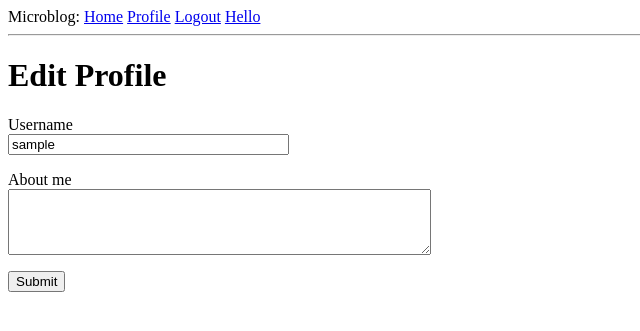
After one commit to Kefir4ic/flask_training, a Flask app: page /edit_profile in a window 1280 px wide. The commit adds this page. Shown: the top 331 px of the page, without its empty margins (0-640 px from the left). Run offline with Flask 2, Linux system fonts and the light colour scheme; the visitor is signed in with stand-in values (Sample User, id 1); data comes from the database, SQL or seed files in the repository; both versions use the stored data as it was after the commit.

Commit message:
Добавление формы для редактирования профиля, а также реализован скрипт редактирваония профиля

```diff
--- a/app/forms.py
+++ b/app/forms.py
@@ -3,6 +3,8 @@ from flask_wtf import FlaskForm
 from wtforms import StringField, PasswordField, BooleanField, SubmitField
 from wtforms.validators import ValidationError, DataRequired, Email, EqualTo
 from app.models import User
+from wtforms import StringField, TextAreaField, SubmitField
+from wtforms.validators import DataRequired, Length
 
 
 # валидация формы входа в систему
@@ -36,3 +38,12 @@ class RegistrationForm(FlaskForm):
         user = User.query.filter_by(email=email.data).first()
         if user is not None:
             raise ValidationError('Please use a different email address.')
+
+
+# создание формы для редактирования профиля пользователя
+class EditProfileForm(FlaskForm):
+    # можем поменять имя пользователя
+    username = StringField('Username', validators=[DataRequired()])
+    # можем поменять  нформацию о пользователе
+    about_me = TextAreaField('About me', validators=[Length(min=0, max=140)])
+    submit = SubmitField('Submit')
--- a/app/routes.py
+++ b/app/routes.py
@@ -12,6 +12,7 @@ from app.forms import LoginForm
 from app.forms import RegistrationForm
 from app import db
 from datetime import datetime
+from app.forms import EditProfileForm
 
 
 
@@ -139,3 +140,30 @@ def before_request():
         # устанавливаем текущее время в нужное поле
         current_user.last_seen = datetime.utcnow()
         db.session.commit()
+
+
+# функция для доступа к форме редактирования пользователя
+@app.route('/edit_profile', methods=['GET', 'POST'])
+# доступ только у вошедшего пользователя
+@login_required
+def edit_profile():
+    # создает экземпляр формы
+    form = EditProfileForm()
+    # проверяем, нажата ли кнопка
+    if form.validate_on_submit():
+        current_user.username = form.username.data
+        current_user.about_me = form.about_me.data
+        db.session.commit()
+        # сохраняем изменения, выводим сообщение пользователю,
+        # возвращаем пользователя на страницу редактирования профиля
+        flash('Your changes have been saved.')
+        return redirect(url_for('edit_profile'))
+    # если метод нажатия кнопки вернул нам false,
+    # на то могут быть 2 причины:
+    # 1)браузер отправил GET запрос и нужно что-то ответить(вернуть исходную версию шаблона)
+    # 2)Браузер отправил POST запрос с данными формы, но что-то в них не так
+    elif request.method == 'GET':
+        form.username.data = current_user.username
+        form.about_me.data = current_user.about_me
+    return render_template('edit_profile.html', title='Edit Profile',
+                           form=form)
--- /dev/null
+++ b/app/templates/edit_profile.html
@@ -0,0 +1,24 @@
+{% extends "base.html" %}
+
+<!--Шаблон для формы редактирования профиля пользователя-->
+{% block content %}
+    <h1>Edit Profile</h1>
+    <form action="" method="post">
+        {{ form.hidden_tag() }}
+        <p>
+            {{ form.username.label }}<br>
+            {{ form.username(size=32) }}<br>
+            {% for error in form.username.errors %}
+            <span style="color: red;">[{{ error }}]</span>
+            {% endfor %}
+        </p>
+        <p>
+            {{ form.about_me.label }}<br>
+            {{ form.about_me(cols=50, rows=4) }}<br>
+            {% for error in form.about_me.errors %}
+            <span style="color: red;">[{{ error }}]</span>
+            {% endfor %}
+        </p>
+        <p>{{ form.submit() }}</p>
+    </form>
+{% endblock %}
--- a/app/templates/user.html
+++ b/app/templates/user.html
@@ -14,6 +14,9 @@
             </td>
         </tr>
     </table>
+    {% if user == current_user %}
+        <p><a href="{{ url_for('edit_profile') }}">Edit your profile</a></p>
+    {% endif %}
     <hr>
     {% for post in posts %}
 <!--Использование подшаблона для вывода ссобщений пользователя-->
```
Also changed, not shown: app.db.
